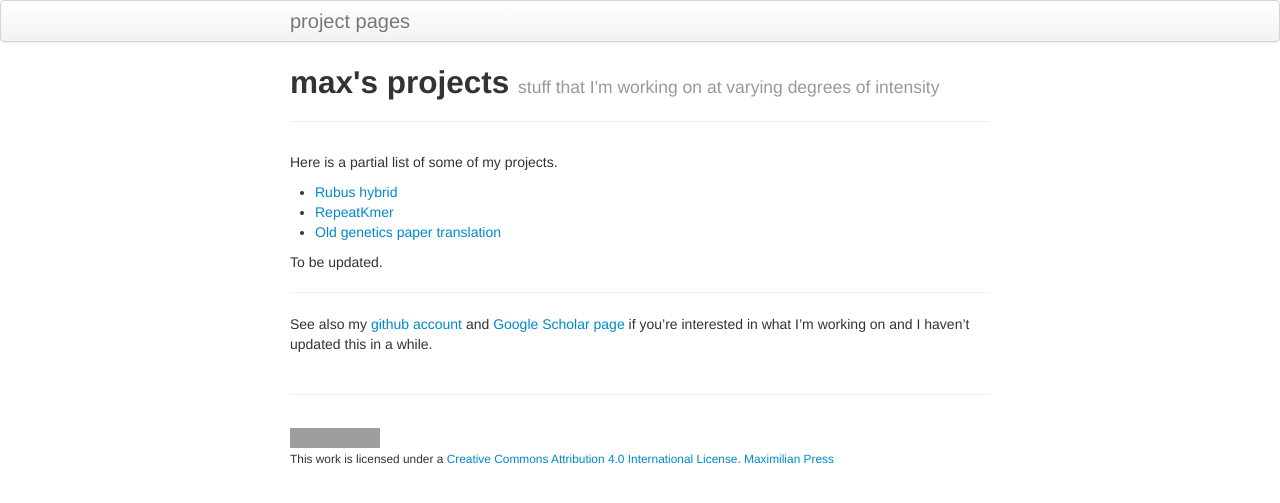
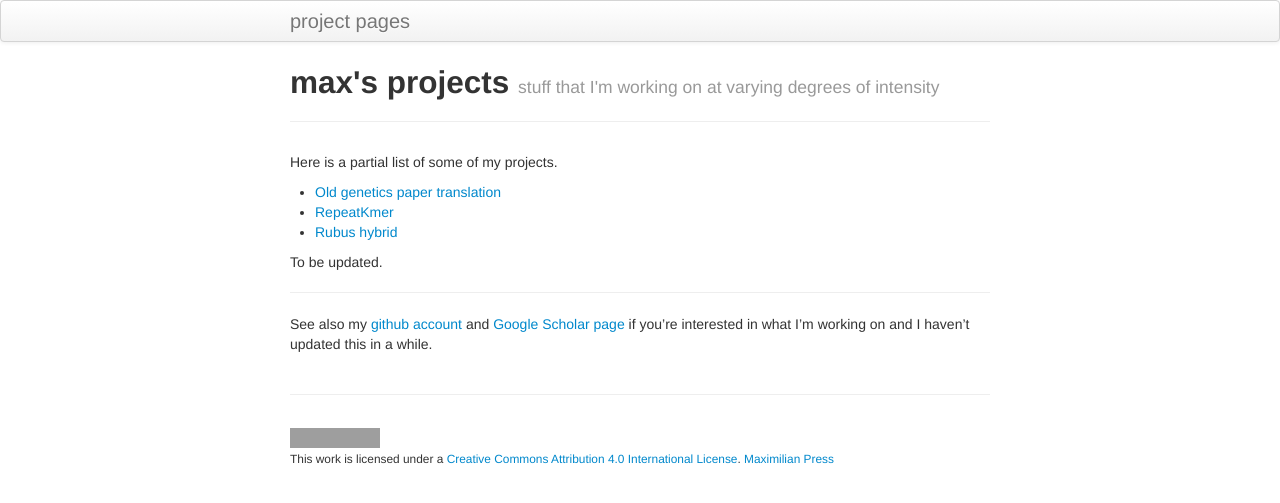
Before and after one commit to maximilianpress/projects, a Jekyll site: the page built from index.md, in a window 1280 px wide. Shown: the top 503 px of the page. Built offline with Jekyll 4.4.1, drawn with Linux system fonts in a browser that asks for light colours; grey boxes are pictures that could not be loaded.

```diff
--- a/index.md
+++ b/index.md
@@ -7,9 +7,9 @@ description: a place where i can put up some projects that i'm working on.
 
 Here is a partial list of some of my projects.
 
+- [Old genetics paper translation](pages/woltereck.html)
+- [RepeatKmer](pages/repeat_kmer.html)
 - [Rubus hybrid](pages/rubus.html)
-- [RepeatKmer](pages/repeat_kmer.html)
-- [Old genetics paper translation](pages/woltereck.html)
 
 To be updated.
 
```
